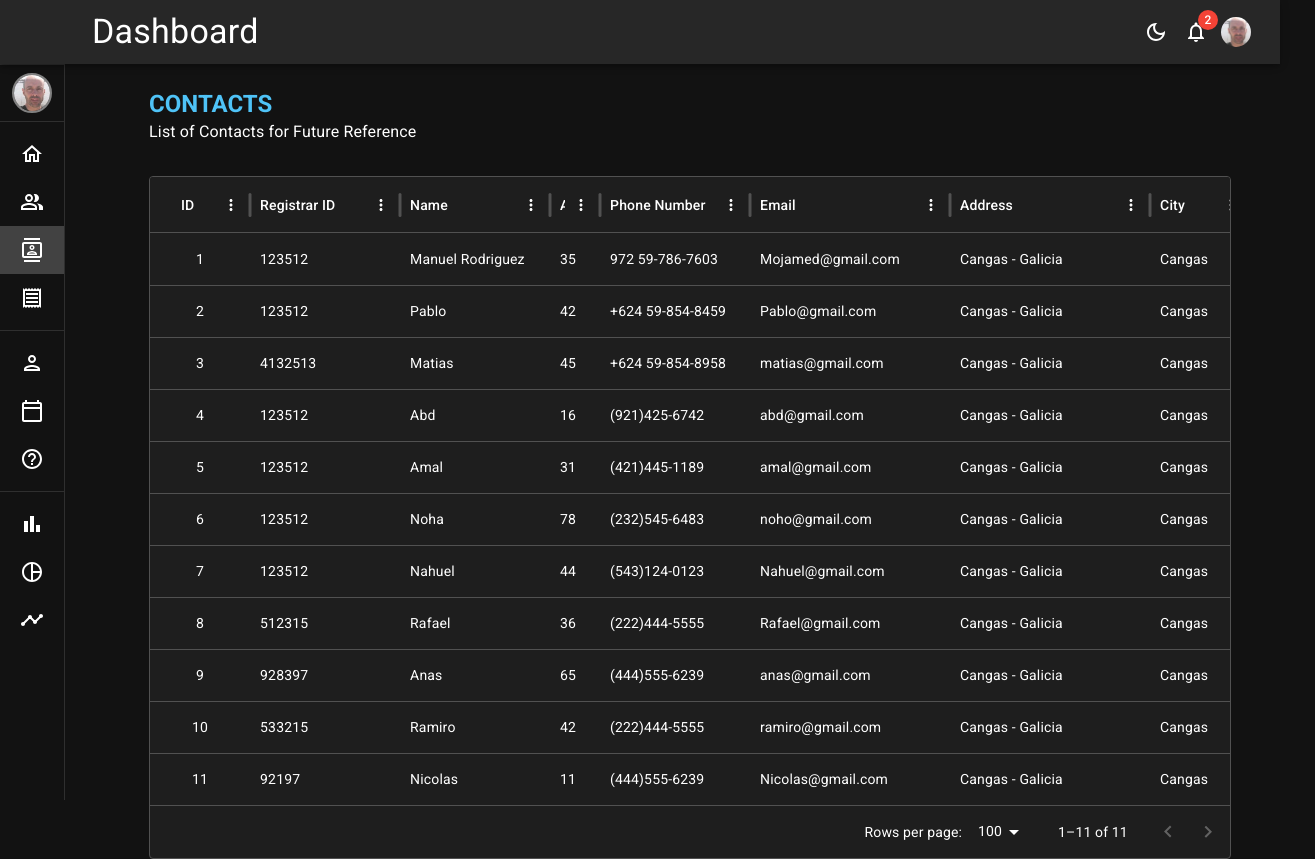
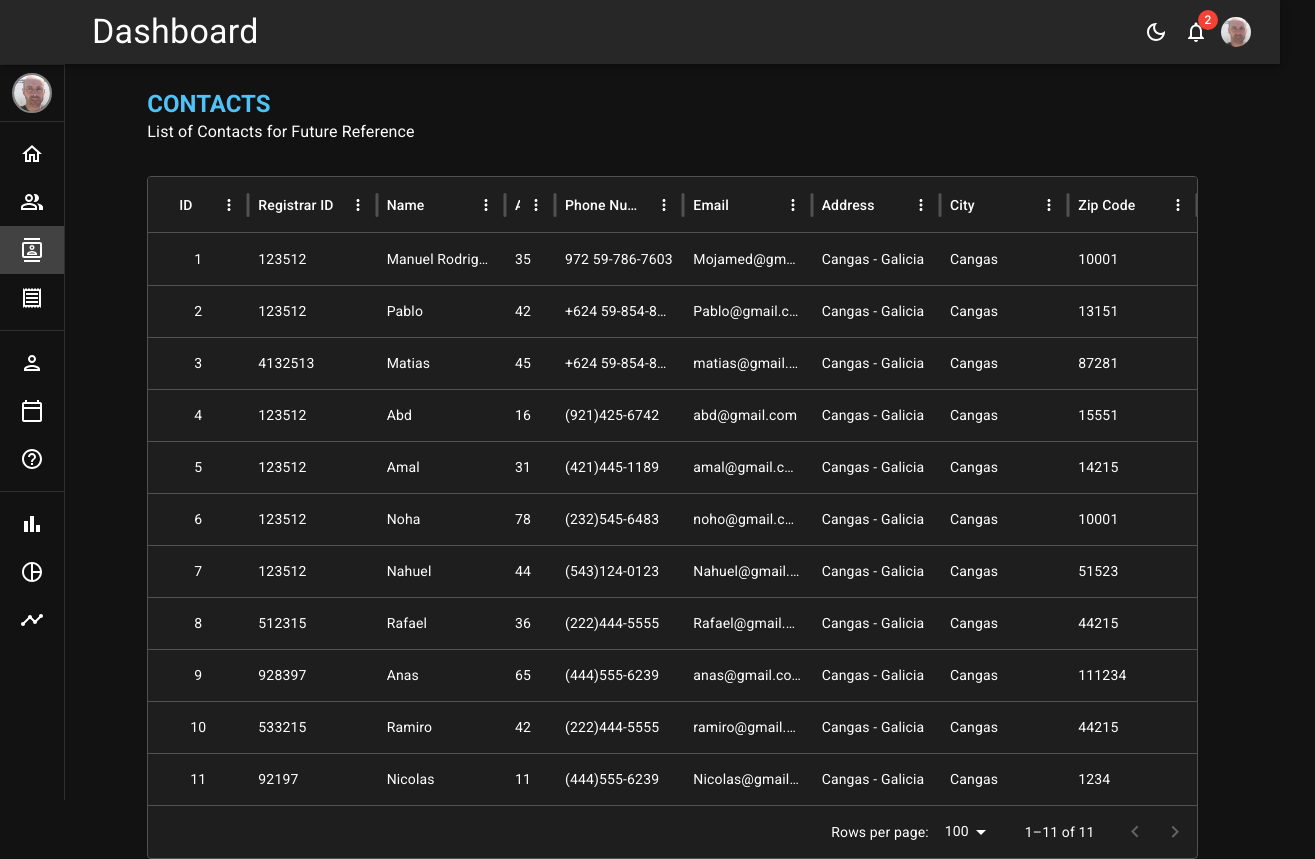
Before and after one commit to jorge-r-rodriguez/dashboard, a React (Vite) app: page /contacts in a window 1280 px wide. Shown: the whole page, 1315 px wide, since content can reach past the window. Built offline with nearby package versions, Linux system fonts and the light colour scheme; some icons are missing; what chartjs-plugin-datalabels would draw is missing.

Commit message:
fix: data center column

```diff
--- a/src/page/contacts/Data.js
+++ b/src/page/contacts/Data.js
@@ -9,12 +9,12 @@ export const columns = [
 		paddingLeft: 20,
 		width: 100,
 	},
-  { field: "registrarId", headerName: "Registrar ID", width: 150 },
+	{ field: "registrarId", headerName: "Registrar ID", flex: 1 },
 	{
 		field: "name",
 		headerName: "Name",
 		cellClassName: "name-column--cell",
-    width: 150,
+		flex: 1
 	},
 	{
 		field: "age",
@@ -27,27 +27,27 @@ export const columns = [
 	{
 		field: "phone",
 		headerName: "Phone Number",
-    width: 150,
+		flex: 1
 	},
 	{
 		field: "email",
 		headerName: "Email",
-    width: 200,
+		flex: 1
 	},
 	{
 		field: "address",
 		headerName: "Address",
-    width: 200,
+		flex: 1
 	},
 	{
 		field: "city",
 		headerName: "City",
-    width: 100,
+		flex: 1
 	},
 	{
 		field: "zipCode",
 		headerName: "Zip Code",
-    width: 100,
+		flex: 1
 	},
 ];
 
--- a/src/page/team/Team.jsx
+++ b/src/page/team/Team.jsx
@@ -20,35 +20,35 @@ export default function Team() {
       headerName: "ID",
       align: "center",
       headerAlign: "center",
-      width: 100,
+      flex: 1,
     },
     {
       field: "name",
       headerName: "name",
       align: "center",
       headerAlign: "center",
-      width: 200,
+      flex: 1,
     },
     {
       field: "email",
       headerName: "email",
       align: "center",
       headerAlign: "center",
-      width: 300,
+     flex: 1,
     },
     {
       field: "age",
       headerName: "age",
       align: "center",
       headerAlign: "center",
-      width: 100,
+      flex: 1,
     },
     {
       field: "phone",
       headerName: "phone",
       align: "center",
       headerAlign: "center",
-      width: 300,
+      flex: 1,
     },
     {
       field: "access",
```
Lines whose indentation alone changed are shown as unchanged.
